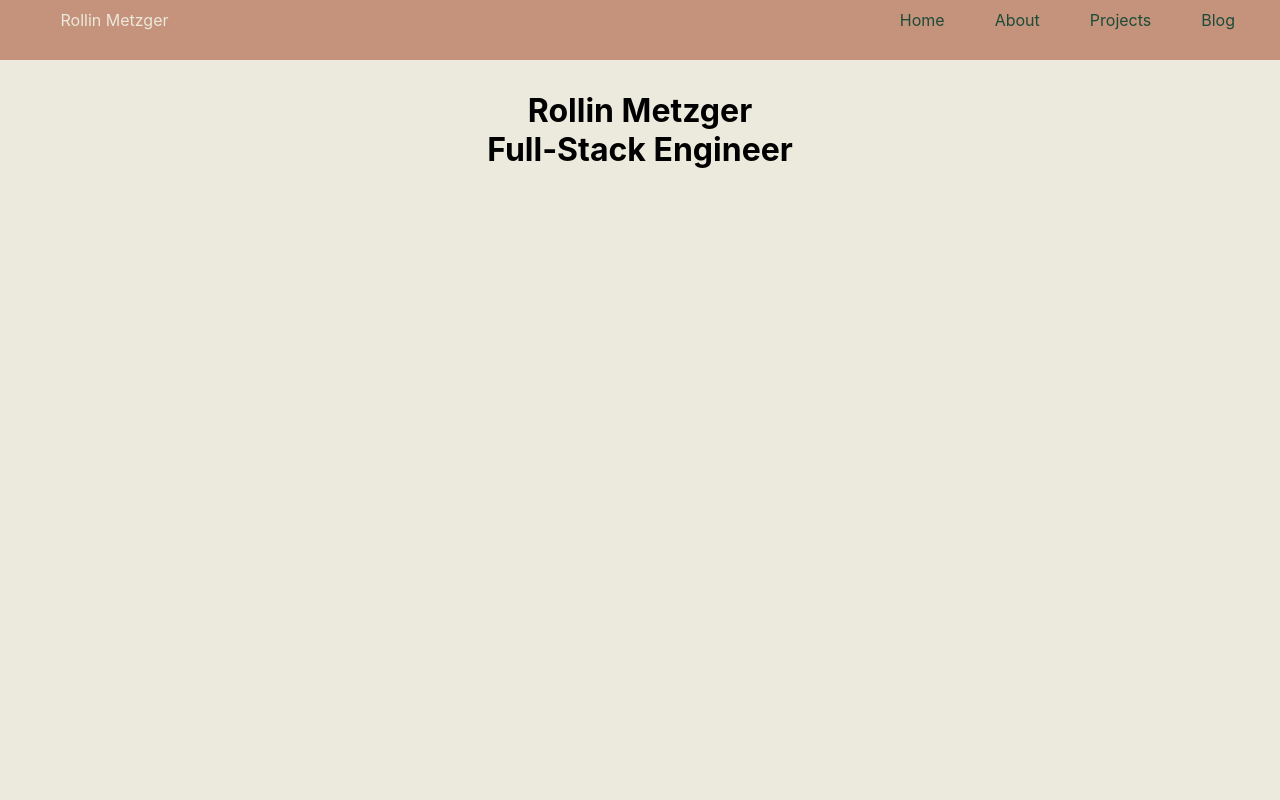
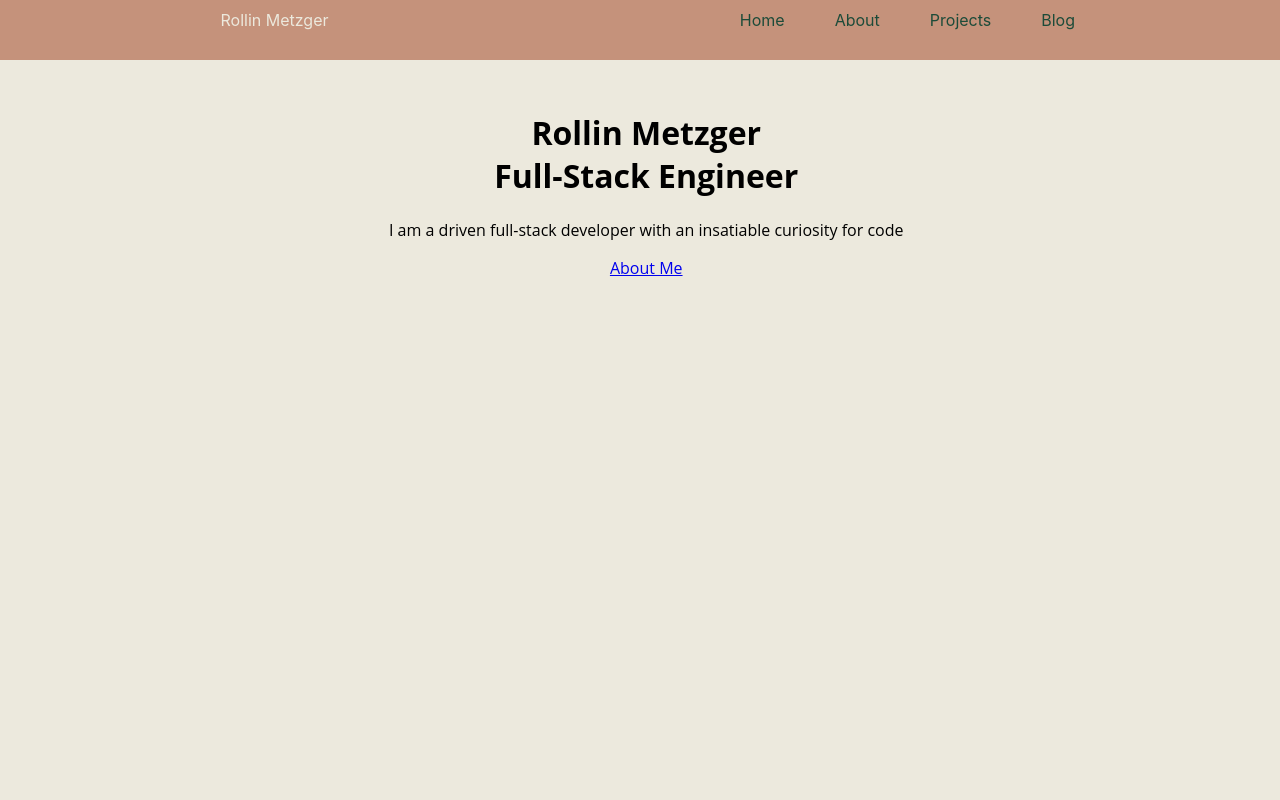
Before and after one commit to alcesalces11331/Portfolio, a React (Create React App) app: page /projects in a window 1280 px wide. Shown: the top 800 px of the page. Built offline with nearby package versions, Linux system fonts and the light colour scheme.

Commit message:
Center header

```diff
--- a/src/App.css
+++ b/src/App.css
@@ -45,12 +45,14 @@
   position: top;
   z-index: 9999;
   max-width: none;
+  background-color: rgb(197, 146, 123);
 }
 
 .header-mid {
   height: 60px;
   min-height: 60px!important;
-  background-color: rgb(197, 146, 123);
+  max-width: 960px;
+  margin: 0 auto;
 }
 
 .header-mid .header-mid-outer {
@@ -109,3 +111,13 @@ body {
 #App-body-main {
   margin: 0;
 }
+
+.personal-text-container {
+  position: relative;
+  display: flex;
+  max-width: 1200px;
+  margin: auto;
+  align-items: center;
+  padding: 20px;
+  font-family: "Open Sans";
+}
--- a/src/App.js
+++ b/src/App.js
@@ -23,6 +23,10 @@ function App() {
                   <br />
                   Full-Stack Engineer
                 </h1>
+                <p>I am a driven full-stack developer with an insatiable curiosity for code</p>
+                <p>
+                  <a href="/about">About Me</a>
+                </p>
               </div>
             </div>
           </div>
```
